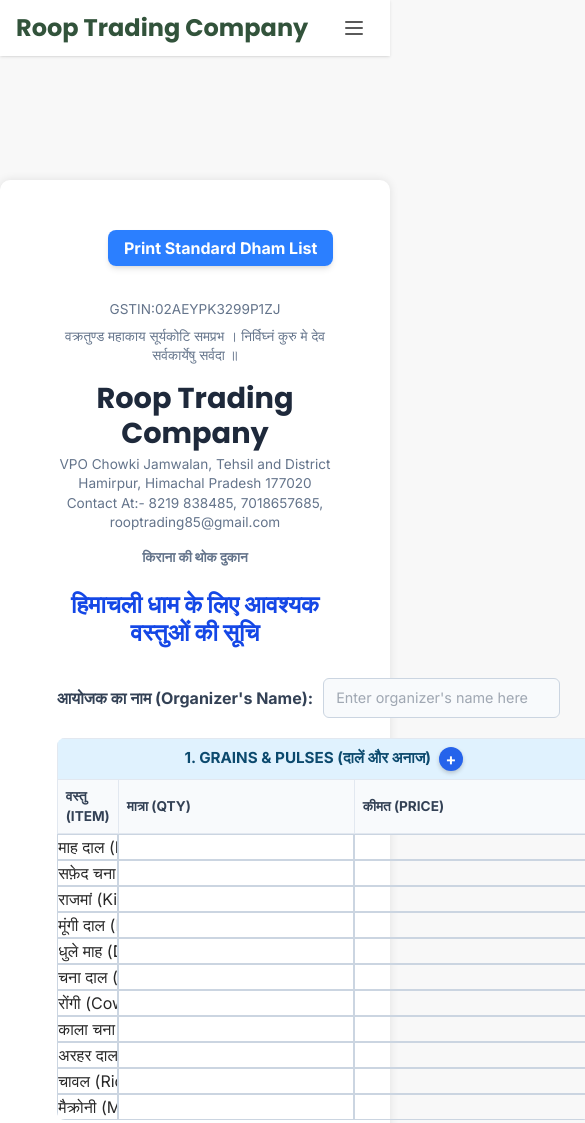
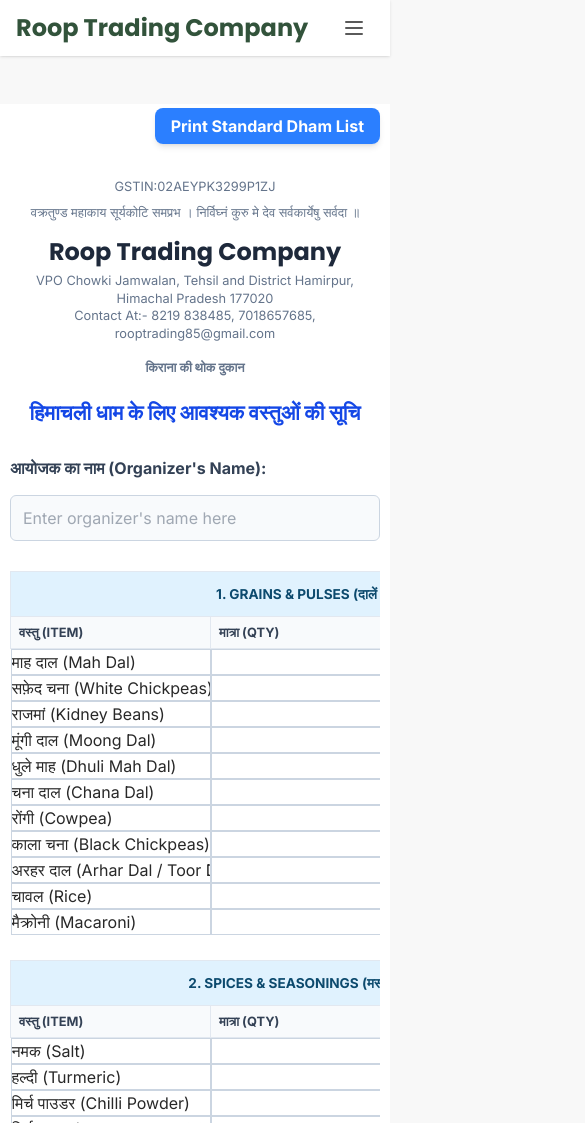
Before and after one commit to ankeshKapil/rtc-landing, an Astro site: page /dham-list in a window 390 px wide. Shown: the top 1123 px of the page, 585 px wide, since content can reach past the window. Built offline with nearby package versions, Linux system fonts and the light colour scheme; Astro itself is replaced by a stand-in of ours; some packages are replaced by stand-ins of ours.

Commit message:
`Improve mobile responsiveness and accessibility of Dham List page`

```diff
--- a/src/pages/dham-list.astro
+++ b/src/pages/dham-list.astro
@@ -11,24 +11,33 @@ import Layout from "../layouts/Layout.astro";
         padding: 0;
     }
     .container {
+        width: 100%;
         max-width: 210mm; /* A4 width for print consideration */
-        margin: 20mm auto; /* Margins for print */
-        padding: 15mm;
+        margin: 10px auto; /* Reduced margins for mobile */
+        padding: 15px; /* Reduced padding for mobile */
         box-shadow: 0 0 10px rgba(0, 0, 0, 0.1); /* Subtle shadow for screen view */
         background-color: #ffffff;
         border-radius: 10px; /* Rounded corners for the main container */
     }
+    /* Table wrapper for horizontal scrolling on mobile */
+    .table-responsive {
+        width: 100%;
+        overflow-x: auto;
+        margin-bottom: 15px;
+        -webkit-overflow-scrolling: touch; /* Smooth scrolling on iOS */
+    }
+
     table {
         width: 100%;
         border-collapse: collapse;
         margin-top: 10px; /* Reduced margin for compactness */
-        margin-bottom: 15px; /* Space between tables/categories */
     }
+
     th, td {
         border: 1px solid #e2e8f0; /* Light gray border */
-        padding: 6px 8px; /* Reduced padding for compactness */
+        padding: 8px 10px; /* Slightly increased padding for touch */
         text-align: left;
-        font-size: 0.85rem; /* Slightly smaller font for compactness */
+        font-size: 0.9rem; /* Slightly larger for mobile readability */
     }
     th {
         background-color: #f8fafc; /* Lighter background for headers */
@@ -73,20 +82,23 @@ import Layout from "../layouts/Layout.astro";
         display: flex;
         align-items: center;
         gap: 10px;
+        flex-wrap: wrap; /* Allow wrapping on small screens */
     }
     .organizer-info label {
         font-weight: 600;
         color: #334155;
-        white-space: nowrap;
+        white-space: normal; /* Allow text to wrap */
+        min-width: 150px; /* Minimum width for label */
     }
     input {
         flex-grow: 1;
         border: 1px solid #cbd5e1;
-        padding: 8px 12px;
+        padding: 10px 12px; /* Slightly larger padding for touch */
         border-radius: 6px;
-        font-size: 0.9rem;
+        font-size: 1rem; /* Slightly larger font for mobile readability */
         color: #475569;
         background-color: #f8fafc;
+        min-width: 0; /* Allow input to shrink below its content size */
     }
 
     /* Buttons for adding/removing rows */
@@ -94,8 +106,8 @@ import Layout from "../layouts/Layout.astro";
         background-color: #2563eb; /* Blue */
         color: white;
         font-weight: bold;
-        width: 24px; /* Fixed width/height for circular button */
-        height: 24px;
+        width: 32px; /* Increased size for better touch targets */
+        height: 32px; /* Increased size for better touch targets */
         border-radius: 9999px; /* Full rounded */
         display: flex;
         align-items: center;
@@ -105,7 +117,7 @@ import Layout from "../layouts/Layout.astro";
         cursor: pointer;
         border: none; /* Remove default button border */
         line-height: 1; /* Adjust line height for better centering of text */
-        font-size: 1rem;
+        font-size: 1.2rem; /* Larger font size */
     }
     .add-remove-btn:hover {
         background-color: #1d4ed8; /* Darker blue on hover */
@@ -128,6 +140,67 @@ import Layout from "../layouts/Layout.astro";
     }
     .item-row-controls input {
         flex-grow: 1;
+    }
+
+    th:first-child, td:first-child {
+        min-width: 200px; /* Adjust this value as needed */
+        width: 50%; /* Make the first column take half the table width */
+    }
+
+
+    /* Mobile responsive styles */
+    @media (max-width: 768px) {
+        .container {
+            padding: 10px;
+            margin: 0;
+            border-radius: 0;
+            box-shadow: none;
+        }
+
+        .header-section h1 {
+            font-size: 1.5rem;
+        }
+
+        .header-section h2 {
+            font-size: 1.3rem;
+        }
+
+        .header-section p {
+            font-size: 0.8rem;
+        }
+
+        .organizer-info {
+            flex-direction: column;
+            align-items: flex-start;
+        }
+
+        .organizer-info label {
+            margin-bottom: 5px;
+        }
+
+        .organizer-info input {
+            width: 100%;
+        }
+
+        /* Make buttons full width on mobile */
+        .text-right .bg-blue-500 {
+            width: 100%;
+            margin-bottom: 10px;
+            text-align: center;
+        }
+    }
+
+    /* Small mobile devices */
+    @media (max-width: 480px) {
+        th, td {
+            padding: 6px 8px;
+            font-size: 0.8rem;
+        }
+
+        .category-row {
+            font-size: 0.85rem;
+            padding: 6px;
+        }
     }
 
     /* Print specific styles */
@@ -187,7 +260,8 @@ import Layout from "../layouts/Layout.astro";
             </div>
 
             <div>
-                <table class="rounded-lg overflow-hidden">
+                <div class="table-responsive">
+                    <table class="rounded-lg table-auto">
                         <thead>
                         <tr>
                             <th colspan="3" class="category-row">
@@ -199,16 +273,18 @@ import Layout from "../layouts/Layout.astro";
                             </th>
                         </tr>
                         <tr>
-                        <th class="w-1/2">वस्तु (Item)</th>
-                        <th class="w-1/4">मात्रा (Qty)</th>
-                        <th class="w-1/4">कीमत (Price)</th>
+                            <th >वस्तु (Item)</th>
+                            <th >मात्रा (Qty)</th>
+                            <th >कीमत (Price)</th>
                         </tr>
                         </thead>
                         <tbody id="grainsPulsesBody">
                         </tbody>
                     </table>
+                </div>
 
-                <table class="rounded-lg overflow-hidden">
+                <div class="table-responsive">
+                    <table class="rounded-lg table-auto">
                         <thead>
                         <tr>
                             <th colspan="3" class="category-row">
@@ -220,16 +296,18 @@ import Layout from "../layouts/Layout.astro";
                             </th>
                         </tr>
                         <tr>
-                        <th class="w-1/2">वस्तु (Item)</th>
-                        <th class="w-1/4">मात्रा (Qty)</th>
-                        <th class="w-1/4">कीमत (Price)</th>
+                            <th >वस्तु (Item)</th>
+                            <th >मात्रा (Qty)</th>
+                            <th >कीमत (Price)</th>
                         </tr>
                         </thead>
                         <tbody id="spicesSeasoningsBody">
                         </tbody>
                     </table>
+                </div>
 
-                <table class="rounded-lg overflow-hidden">
+                <div class="table-responsive">
+                    <table class="rounded-lg table-auto">
                         <thead>
                         <tr>
                             <th colspan="3" class="category-row">
@@ -242,16 +320,18 @@ import Layout from "../layouts/Layout.astro";
                             </th>
                         </tr>
                         <tr>
-                        <th class="w-1/2">वस्तु (Item)</th>
-                        <th class="w-1/4">मात्रा (Qty)</th>
-                        <th class="w-1/4">कीमत (Price)</th>
+                            <th >वस्तु (Item)</th>
+                            <th >मात्रा (Qty)</th>
+                            <th >कीमत (Price)</th>
                         </tr>
                         </thead>
                         <tbody id="oilsGheeBody">
                         </tbody>
                     </table>
+                </div>
 
-                <table class="rounded-lg overflow-hidden">
+                <div class="table-responsive">
+                    <table class="rounded-lg table-auto">
                         <thead>
                         <tr>
                             <th colspan="3" class="category-row">
@@ -264,16 +344,18 @@ import Layout from "../layouts/Layout.astro";
                             </th>
                         </tr>
                         <tr>
-                        <th class="w-1/2">वस्तु (Item)</th>
-                        <th class="w-1/4">मात्रा (Qty)</th>
-                        <th class="w-1/4">कीमत (Price)</th>
+                            <th >वस्तु (Item)</th>
+                            <th >मात्रा (Qty)</th>
+                            <th >कीमत (Price)</th>
                         </tr>
                         </thead>
                         <tbody id="dryFruitsNutsBody">
                         </tbody>
                     </table>
+                </div>
 
-                <table class="rounded-lg overflow-hidden">
+                <div class="table-responsive">
+                    <table class="rounded-lg table-auto">
                         <thead>
                         <tr>
                             <th colspan="3" class="category-row">
@@ -286,16 +368,18 @@ import Layout from "../layouts/Layout.astro";
                             </th>
                         </tr>
                         <tr>
-                        <th class="w-1/2">वस्तु (Item)</th>
-                        <th class="w-1/4">मा मात्रा (Qty)</th>
-                        <th class="w-1/4">कीमत (Price)</th>
+                            <th >वस्तु (Item)</th>
+                            <th >मात्रा (Qty)</th>
+                            <th >कीमत (Price)</th>
                         </tr>
                         </thead>
                         <tbody id="floursPowdersBody">
                         </tbody>
                     </table>
+                </div>
 
-                <table class="rounded-lg overflow-hidden">
+                <div class="table-responsive">
+                    <table class="rounded-lg table-auto">
                         <thead>
                         <tr>
                             <th colspan="3" class="category-row">
@@ -308,16 +392,18 @@ import Layout from "../layouts/Layout.astro";
                             </th>
                         </tr>
                         <tr>
-                        <th class="w-1/2">वस्तु (Item)</th>
-                        <th class="w-1/4">मात्रा (Qty)</th>
-                        <th class="w-1/4">की कीमत (Price)</th>
+                            <th >वस्तु (Item)</th>
+                            <th >मात्रा (Qty)</th>
+                            <th >कीमत (Price)</th>
                         </tr>
                         </thead>
                         <tbody id="bakingLeaveningAgentsBody">
                         </tbody>
                     </table>
+                </div>
 
-                <table class="rounded-lg overflow-hidden">
+                <div class="table-responsive">
+                    <table class="rounded-lg table-auto">
                         <thead>
                         <tr>
                             <th colspan="3" class="category-row">
@@ -330,16 +416,18 @@ import Layout from "../layouts/Layout.astro";
                             </th>
                         </tr>
                         <tr>
-                        <th class="w-1/2">वस्तु (Item)</th>
-                        <th class="w-1/4">मात्रा (Qty)</th>
-                        <th class="w-1/4">कीमत (Price)</th>
+                            <th >वस्तु (Item)</th>
+                            <th >मात्रा (Qty)</th>
+                            <th >कीमत (Price)</th>
                         </tr>
                         </thead>
                         <tbody id="sweetenersBody">
                         </tbody>
                     </table>
+                </div>
 
-                <table class="rounded-lg overflow-hidden">
+                <div class="table-responsive">
+                    <table class="rounded-lg table-auto">
                         <thead>
                         <tr>
                             <th colspan="3" class="category-row">
@@ -352,16 +440,18 @@ import Layout from "../layouts/Layout.astro";
                             </th>
                         </tr>
                         <tr>
-                        <th class="w-1/2">वस्तु (Item)</th>
-                        <th class="w-1/4">मात्रा (Qty)</th>
-                        <th class="w-1/4">कीमत (Price)</th>
+                            <th >वस्तु (Item)</th>
+                            <th >मात्रा (Qty)</th>
+                            <th >कीमत (Price)</th>
                         </tr>
                         </thead>
                         <tbody id="dairyProductsBody">
                         </tbody>
                     </table>
+                </div>
 
-                <table class="rounded-lg overflow-hidden">
+                <div class="table-responsive">
+                    <table class="rounded-lg table-auto">
                         <thead>
                         <tr>
                             <th colspan="3" class="category-row">
@@ -374,16 +464,18 @@ import Layout from "../layouts/Layout.astro";
                             </th>
                         </tr>
                         <tr>
-                        <th class="w-1/2">वस्तु (Item)</th>
-                        <th class="w-1/4">मात्रा (Qty)</th>
-                        <th class="w-1/4">कीमत (Price)</th>
+                            <th >वस्तु (Item)</th>
+                            <th >मात्रा (Qty)</th>
+                            <th >कीमत (Price)</th>
                         </tr>
                         </thead>
                         <tbody id="vegetablesFruitsBody">
                         </tbody>
                     </table>
+                </div>
 
-                <table class="rounded-lg overflow-hidden">
+                <div class="table-responsive">
+                    <table class="rounded-lg table-auto">
                         <thead>
                         <tr>
                             <th colspan="3" class="category-row">
@@ -396,16 +488,18 @@ import Layout from "../layouts/Layout.astro";
                             </th>
                         </tr>
                         <tr>
-                        <th class="w-1/2">वस्तु (Item)</th>
-                        <th class="w-1/4">मात्रा (Qty)</th>
-                        <th class="w-1/4">कीमत (Price)</th>
+                            <th >वस्तु (Item)</th>
+                            <th >मात्रा (Qty)</th>
+                            <th >कीमत (Price)</th>
                         </tr>
                         </thead>
                         <tbody id="saucesCondimentsBody">
                         </tbody>
                     </table>
+                </div>
 
-                <table class="rounded-lg overflow-hidden">
+                <div class="table-responsive">
+                    <table class="rounded-lg table-auto">
                         <thead>
                         <tr>
                             <th colspan="3" class="category-row">
@@ -418,14 +512,15 @@ import Layout from "../layouts/Layout.astro";
                             </th>
                         </tr>
                         <tr>
-                        <th class="w-1/2">वस्तु (Item)</th>
-                        <th class="w-1/4">मात्रा (Qty)</th>
-                        <th class="w-1/4">कीमत (Price)</th>
+                            <th >वस्तु (Item)</th>
+                            <th >मात्रा (Qty)</th>
+                            <th >कीमत (Price)</th>
                         </tr>
                         </thead>
                         <tbody id="otherItemsBody">
                         </tbody>
                     </table>
+                </div>
             </div>
 
             <div class="mt-8 text-right text-gray-700">
@@ -442,9 +537,6 @@ import Layout from "../layouts/Layout.astro";
         </div>
     </section>
 </Layout>
-
-
-<script src="https://cdnjs.cloudflare.com/ajax/libs/html2pdf.js/0.10.1/html2pdf.bundle.min.js" integrity="sha512-GsLlZN/3F2ErC5ifS5QtgpiJtWd43JWSuIgh7mbzZ8zBps+dvLusV+eNQATqgA/HdeKFVgA5v3S/cIrLF7QnIg==" crossorigin="anonymous" referrerpolicy="no-referrer" />
 
 
 <script is:inline>
```
Also changed, not shown: 1 other file. Lines whose indentation alone changed are shown as unchanged.
